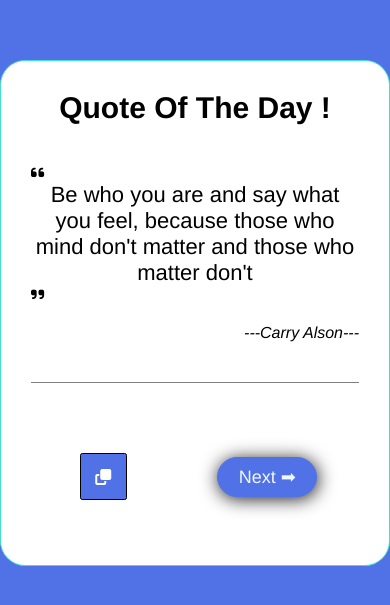
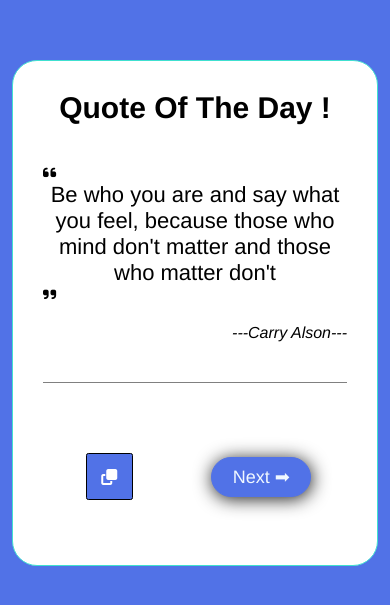
Before and after one commit to abidhabib/itsAbid, a website: page randomQuote/index.html in a window 390 px wide. Shown: the part 109-714 px from the top of the page. Drawn offline with Linux system fonts and the light colour scheme; a web font is replaced by a local one.

Commit message:
Update style.css

```diff
--- a/randomQuote/style.css
+++ b/randomQuote/style.css
@@ -149,3 +149,7 @@ hr{
 
 
     }
+    @media only screen and (max-width: 600px) {
+       .warper {
+margin: 12px;     }
+      }
```
